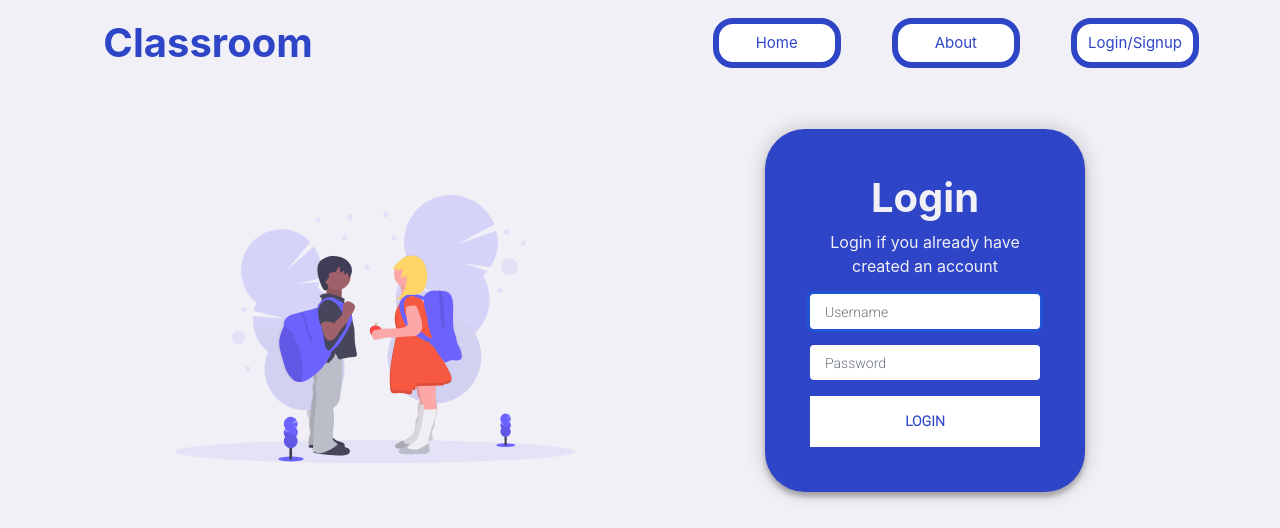
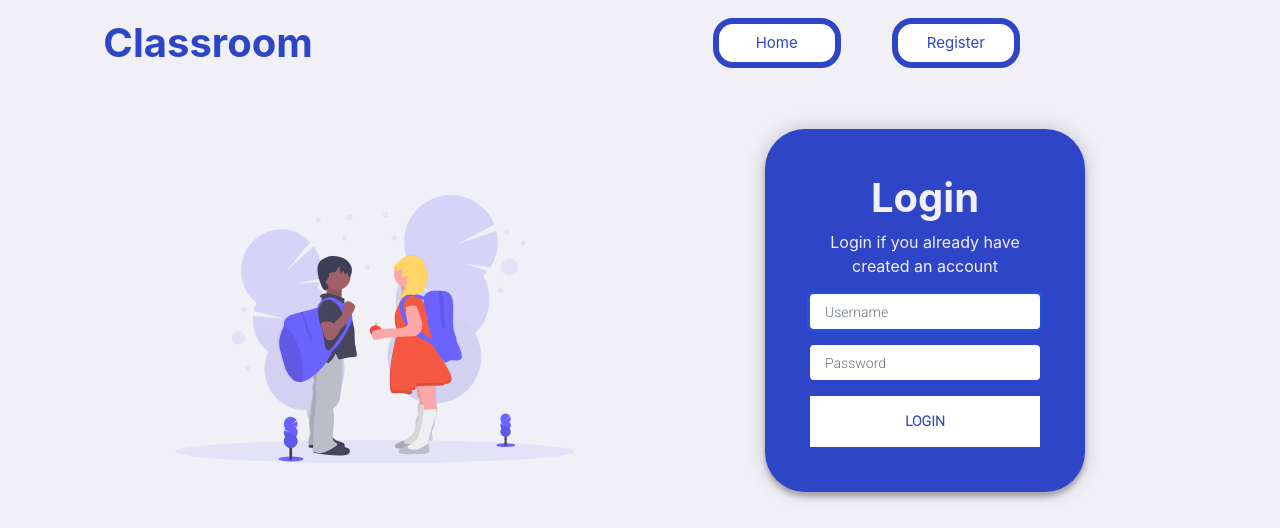
Before and after one commit to Aafiya-H/Classroom, a Django app: page /login/ in a window 1280 px wide. Shown: the top 528 px of the page. Run offline with Django 3.2, Linux system fonts and the light colour scheme; some libraries are stand-ins or nearby versions.

Commit message:
buttons fixed

```diff
--- a/base/templates/base/login.html
+++ b/base/templates/base/login.html
@@ -8,17 +8,17 @@
 
 {% block navbar %}
 <nav class="navbar navbar-expand-lg navbar-light navbar_custom">
-    <a class="navbar-brand" href="#" style="font-size:250% !important; color:#2e45c7 !important; margin-left: 7%; margin-right: 30%"><b>Classroom</b></a>
+    <a class="navbar-brand" href="{% url 'landing_page' %}" style="font-size:250% !important; color:#2e45c7 !important; margin-left: 7%; margin-right: 30%"><b>Classroom</b></a>
     <div class="collapse navbar-collapse" id="navbarSupportedContent">
         <ul class="navbar-nav mr-auto">
           <li class="nav-item">
-            <a class="nav-link mybtn myinfo" href="#">Home</a>
+            <a class="nav-link mybtn myinfo" href="{% url 'landing_page' %}">Home</a>
           </li>
-          <li class="nav-item">
+          <!-- <li class="nav-item">
             <a class="nav-link mybtn myinfo" href="#">About</a>
-          </li>
+          </li> -->
           <li class="nav-item active">
-            <a class="nav-link mybtn myinfo" href="#">Login/Signup<span class="sr-only">(current)</span></a>
+            <a class="nav-link mybtn myinfo" href="{% url 'register' %}">Register<span class="sr-only">(current)</span></a>
           </li>
         </ul>
           <!-- <li class="nav-item dropdown">
--- a/base/views.py
+++ b/base/views.py
@@ -30,7 +30,7 @@ def register_view(request):
     form=UserRegisterationForm()
     return render(request,'base/register.html',{'form':form})
 
-@login_required
+@login_required(login_url='login')
 def home(request):
     teacher_mapping = Teachers.objects.filter(teacher_id=request.user).select_related('classroom_id')
     student_mapping = Students.objects.filter(student_id=request.user).select_related('classroom_id')
@@ -38,7 +38,7 @@ def home(request):
     mappings = chain(teacher_mapping,student_mapping)
     return render(request,'base/home.html',{'mappings':mappings,'teachers_all':teachers_all})
 
-@login_required
+@login_required(login_url='login')
 @teacher_required('home')
 def delete_assignment(request,assignment_id):
     assignment = Assignments.objects.filter(pk=assignment_id)
@@ -49,14 +49,14 @@ def delete_assignment(request,assignment_id):
         Assignments.objects.filter(pk=assignment_id).delete()
         return redirect('render_class', id=classroom_id)
 
-@login_required
+@login_required(login_url='login')
 @student_required('home')
 def unenroll_class(request,classroom_id):
     classroom = Classrooms.objects.get(pk=classroom_id)
     student_mapping = Students.objects.filter(student_id=request.user,classroom_id=classroom).delete()
     return redirect('home')
 
-@login_required
+@login_required(login_url='login')
 @teacher_required('home')
 def delete_class(request,classroom_id):
     classroom = Classrooms.objects.get(pk=classroom_id)
@@ -65,7 +65,7 @@ def delete_class(request,classroom_id):
     classroom.delete()
     return redirect('home')
 
-@login_required
+@login_required(login_url='login')
 @access_class('home')
 def render_class(request,id):
     classroom = Classrooms.objects.get(pk=id)
@@ -85,7 +85,7 @@ def render_class(request,id):
     mappings = chain(teacher_mapping,student_mapping)
     return render(request,'base/class_page.html',{'classroom':classroom,'assignments':assignments,'students':students,'teachers':teachers,"mappings":mappings})
 
-@login_required
+@login_required(login_url='login')
 @teacher_required('home')
 def assignment_summary(request,assignment_id):
     assignment = Assignments.objects.filter(pk = assignment_id).first()
@@ -113,12 +113,12 @@ def login_view(request):
     form=UserAuthenticationForm()
     return render(request,'base/login.html',{'form':form})
 
-@login_required
+@login_required(login_url='login')
 def logout_view(request):
     logout(request)
     return redirect('login')
 
-@login_required
+@login_required(login_url='login')
 @teacher_required('home')
 def create_assignment(request,classroom_id):
     teacher_mapping = Teachers.objects.filter(teacher_id=request.user).select_related('classroom_id')
@@ -143,7 +143,7 @@ def create_assignment(request,classroom_id):
     form = CreateAssignmentForm()
     return render(request,'base/create_assignment.html',{'form':form,'mappings':mappings})
 
-@login_required
+@login_required(login_url='login')
 def create_class_request(request):
     if request.POST.get('action') == 'post':
         classrooms = Classrooms.objects.all()
@@ -161,7 +161,7 @@ def create_class_request(request):
         teacher.save()
         return JsonResponse({'status':'SUCCESS'})
 
-@login_required
+@login_required(login_url='login')
 def join_class_request(request):
     if request.POST.get('action') == 'post':
         code = request.POST.get('class_code')
@@ -178,7 +178,7 @@ def join_class_request(request):
         return JsonResponse({'status':'SUCCESS'})
 
 @csrf_exempt
-@login_required
+@login_required(login_url='login')
 @student_required('home')
 def submit_assignment_request(request,assignment_id):
     assignment = Assignments.objects.get(pk=assignment_id)
```
Also changed, not shown: base/templates/base/landing_index.html (+4 -4 lines), base/templates/base/register.html (+5 -8 lines).
